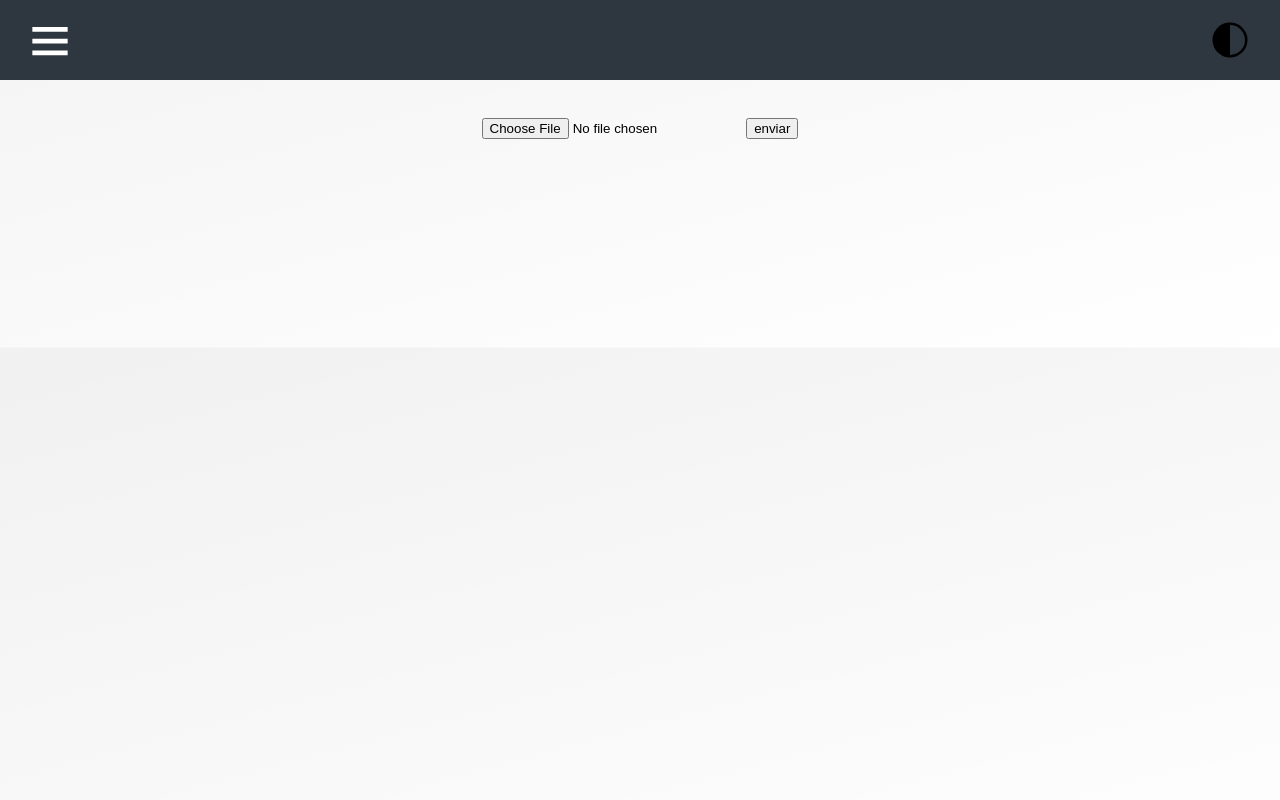
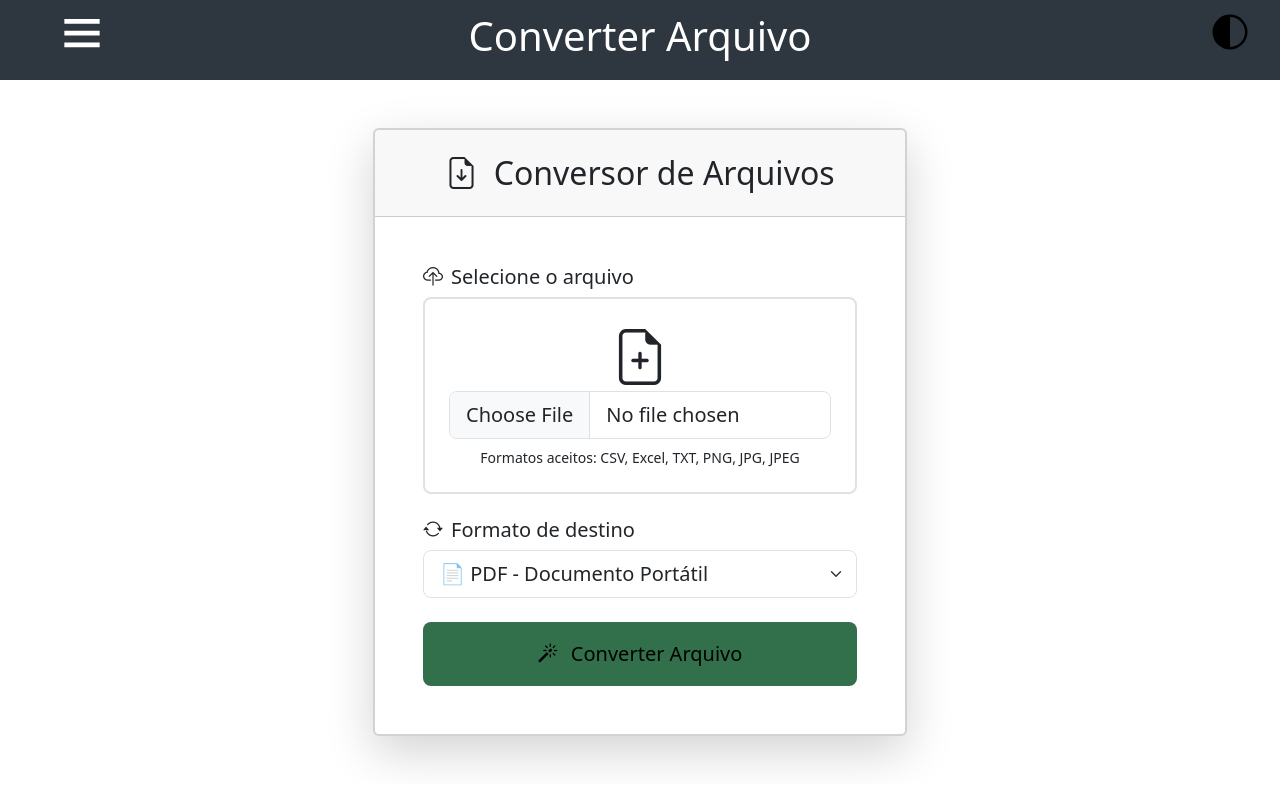
Before and after one commit to Lilomr/DevTools-Sup, a Flask app: page /convert in a window 1280 px wide. Run offline with Flask 3, Linux system fonts and the light colour scheme.

Commit message:
Implementação da pagina de conversão de arquivo

```diff
--- a/Templates/convert.html
+++ b/Templates/convert.html
@@ -3,57 +3,84 @@
 {% block title %}DevTools-Sup{% endblock %}
 
 {% block css %}
-<link rel="stylesheet" href="{{ url_for('static', filename='css/model-test.css') }}">
-<link rel="stylesheet" href="{{ url_for('static', filename='css/mobile_model-test.css') }}">
+<link rel="stylesheet" href="{{ url_for('static', filename='css/convert.css') }}">
+<link href="https://cdn.jsdelivr.net/npm/bootstrap@5.3.7/dist/css/bootstrap.min.css" rel="stylesheet"
+    integrity="sha384-LN+7fdVzj6u52u30Kp6M/trliBMCMKTyK833zpbD+pXdCLuTusPj697FH4R/5mcr" crossorigin="anonymous">
+<link rel="stylesheet" href="https://cdn.jsdelivr.net/npm/bootstrap-icons@1.11.3/font/bootstrap-icons.css">
 {% endblock %}
 
-{% block page %}{% endblock %}
+{% block page %}Converter Arquivo{% endblock %}
 
 {% block body %}
-<div class="selectFileType">
-    <input type="file" name="file">
-    <button id="enviar" type="submit">enviar</button>
+<div class="container-fluid py-5 ">
+    <div class="row justify-content-center">
+        <div class="col-lg-6 col-md-8 col-sm-10">
+            <div class="card shadow-lg border-2 convert-card">
+                <div class="card-header text-center py-4 convert-header">
+                    <h2 class="mb-0">
+                        <i class="bi bi-file-earmark-arrow-down me-2"></i>
+                        Conversor de Arquivos
+                    </h2>
+                </div>
+
+                <div class="card-body p-5 convert-body">
+                    {% if retorno %}
+                    <div class="alert alert-danger alert-dismissible fade show text-center" role="alert">
+                        <i class="bi bi-exclamation-triangle-fill me-2"></i>
+                        {{ retorno }}
+                        <button type="button" class="btn-close" data-bs-dismiss="alert"></button>
+                    </div>
+                    {% endif %}
+                    <form method="post" enctype="multipart/form-data">
+                        <div class="mb-4">
+                            <label for="fileInput" class="form-label h5 convert-label">
+                                <i class="bi bi-cloud-upload me-2 convert-icon"></i>Selecione o arquivo
+                            </label>
+                            <div
+                                class="border border-2 border-dashed rounded-3 p-4 text-center convert-border convert-bg">
+                                <i class="bi bi-file-earmark-plus display-4 mb-3 convert-icon"></i>
+                                <input class="form-control form-control-lg" type="file" id="fileInput" name="file"
+                                    required>
+                                <small class="mt-2 d-block convert-help">
+                                    Formatos aceitos: CSV, Excel, TXT, PNG, JPG, JPEG
+                                </small>
+                            </div>
+                        </div>
+
+                        <div class="mb-4">
+                            <label for="formatSelect" class="form-label h5 convert-label">
+                                <i class="bi bi-arrow-repeat me-2 convert-icon"></i>Formato de destino
+                            </label>
+                            <select class="form-select form-select-lg convert-border convert-bg convert-label"
+                                id="formatSelect" name="format" required>
+                                <option value="pdf" selected>📄 PDF - Documento Portátil</option>
+                            </select>
+                        </div>
+
+                        <div class="d-grid gap-2">
+                            <button type="submit" class="btn btn-lg py-3 convert-btn">
+                                <i class="bi bi-magic me-2"></i>
+                                Converter Arquivo
+                            </button>
+                        </div>
+                    </form>
+                    {% if download_url %}
+                    <div class="alert alert-success mt-4 text-center">
+                        <i class="bi bi-check-circle me-2"></i>
+                        Arquivo convertido com sucesso!
+                        <a href="{{ download_url }}" class="btn btn-success ms-3 mt-2" download="{{ nome_arquivo }}">
+                            <i class="bi bi-download me-1"></i> Baixar {{ nome_arquivo }}
+                        </a>
+                    </div>
+                    {% endif %}
+                </div>
+            </div>
+        </div>
+    </div>
+</div>
 </div>
 
-<script>
-    // submit file to /convert
-    const button= document.querySelector('#enviar');
-    button.onclick = async (e) => {
-        e.preventDefault();
-        const fileInput = document.querySelector('input[type="file"]');
-        const file = fileInput.files[0];
-        if (!file) {
-            alert('Por favor, selecione um arquivo.');
-            return;
-        }
-        const formData = new FormData();
-        formData.append('file', file);
-        try {
-            const response = await fetch('/convert', {
-                method: 'POST',
-                body: formData
-            });
-            if (response.ok) {
-                const blob = await response.blob();
-                const url = URL.createObjectURL(blob);
-                const a = document.createElement('a');
-                a.href = url;
-                const disposition = response.headers.get('Content-Disposition');
-                let filename = 'converted.pdf';
-                if (disposition && disposition.includes('filename=')) {
-                    filename = disposition.split('filename=')[1].replace(/['"]/g, '');
-                }
-                a.download = filename;
-                document.body.appendChild(a);
-                a.click();
-                a.remove();
-            } else {
-                alert('Erro ao converter o arquivo. Tente novamente.');
-            }
-        } catch (error) {
-            alert('Falha na comunicação com o servidor: ' + error.message);
-        }
-    };
-</script>
-
+<script src="https://cdn.jsdelivr.net/npm/bootstrap@5.3.7/dist/js/bootstrap.bundle.min.js"
+    integrity="sha384-ndDqU0Gzau9qJ1lfW4pNLlhNTkCfHzAVBReH9diLvGRem5+R9g2FzA8ZGN954O5Q" crossorigin="anonymous">
+    </script>
 {% endblock %}
--- a/Templates/homepage.html
+++ b/Templates/homepage.html
@@ -20,6 +20,9 @@
     <div>
         <a href="/diff"><button class="service">Diff</button></a>
     </div>
+    <div>
+        <a href="/convert"><button class="service">Arquivo</button></a>
+    </div>
 </div>
 
 {% endblock %}
--- a/Templates/index.html
+++ b/Templates/index.html
@@ -43,6 +43,9 @@
         {% if current_path != '/diff' %}
             <a href="/diff">{% include "svgCustom/menu-diff.html" %}<label>Diff</label></a>
         {% endif %}
+        {% if current_path != '/convert' %}
+            <a href="/convert">{% include "svgCustom/menu-convert.html" %}<label>Arquivo</label></a>
+        {% endif %}
         </li>
 
     </div>
--- /dev/null
+++ b/Templates/svgCustom/menu-convert.html
@@ -0,0 +1,4 @@
+<svg width="40px" height="40px" viewBox="0 0 24 24" xmlns="http://www.w3.org/2000/svg">
+    <path fill="currentColor" d="M14,2H6A2,2 0 0,0 4,4V20A2,2 0 0,0 6,22H18A2,2 0 0,0 20,20V8L14,2M18,20H6V4H13V9H18V20Z"/>
+    <path fill="currentColor" d="M8,12V14H16V12H8M8,16V18H13V16H8Z"/>
+</svg>
--- a/app.py
+++ b/app.py
@@ -1,11 +1,12 @@
 import dns.name
 import dns.resolver
-from flask import Flask, render_template, request, send_file
+from flask import Flask, render_template, request, send_file, url_for
 import socket
 import dns
 import difflib
 import communication_service as cs
 import convert as cv
+import os
 
 app = Flask(__name__, template_folder="Templates")
 
@@ -202,13 +203,39 @@
 
 @app.route("/convert", methods=["POST"])
 def to_pdf():
+    ctx = {}
     file = request.files.get("file")
-    print(file)
-    csv_to_pdf = cv.csv_to_pdf(file)
-    print(csv_to_pdf)
-    csv_to_pdf.seek(0)
-    return send_file(csv_to_pdf,
-                download_name=file.filename + ".pdf")
+    content_type = file.content_type
+    pdf_name = file.filename.split(".")[0].lower() + ".pdf"
+    if content_type == "text/csv":
+        pdf_buffer = cv.csv_para_pdf(file)
+    elif (
+        content_type
+        == "application/vnd.openxmlformats-officedocument.spreadsheetml.sheet"
+        or content_type == "application/vnd.ms-excel"
+    ):
+        pdf_buffer = cv.excel_para_pdf(file)
+    elif (
+        content_type == "image/png"
+        or content_type == "image/jpeg"
+        or content_type == "image/jpg"
+    ):
+        pdf_buffer = cv.imagem_para_pdf(file)
+    elif content_type == "text/plain":
+        pdf_buffer = cv.texto_para_pdf(file)
+    else:
+        ctx["retorno"] = "Formato de arquivo não suportado"
+        return render_template("convert.html", **ctx)
+    output_dir = os.path.join("static", "convertidos")
+    os.makedirs(output_dir, exist_ok=True)
+    output_filename = f"{pdf_name}"
+    output_path = os.path.join(output_dir, output_filename)
+    with open(output_path, "wb") as f:
+        f.write(pdf_buffer.read())
+
+    ctx["download_url"] = url_for("static", filename=f"convertidos/{output_filename}")
+    ctx["nome_arquivo"] = pdf_name
+    return render_template("convert.html", **ctx)
 
 
 if __name__ == "__main__":
--- /dev/null
+++ b/static/css/convert.css
@@ -0,0 +1,27 @@
+/* Card principal */
+.convert-card {
+    background-color: var(--color-fundo);
+    border-color: var(--color-box);
+}
+
+/* Cabeçalho do card */
+.convert-header {
+    background-color: var(--color-box);
+    color: var(--color-texto);
+}
+
+/* Corpo do card */
+.convert-body {
+    background-color: var(--color-fundo);
+}
+.convert-btn {
+    background-color: var(--color-button-service) !important;
+    color: var(--color-button-service-text) !important;
+}
+.convert-btn:hover {
+    background: #13b172;
+    color: white;
+    transform: translateY(-2px) scale(1.04);
+    box-shadow:none;
+    outline: none;
+}
--- a/static/css/var.css
+++ b/static/css/var.css
@@ -7,7 +7,7 @@
     --color-background: #fffbfd;
     --color-background-gradient: linear-gradient(-15deg, #ffffff, #e0e0e0);
     --gradient: (-45deg, #ee7752, #e73c7e, #23a6d5, #23d5ab);
-    --color-box: #ffffff;
+    --color-box: #e6e6e6;
     --color-box-border: #cccccc;
     --color-texto: #000000;
     --color-button-service: #31704a;
```
Also changed, not shown: convert.py (+12 -21 lines), 1 other file.
